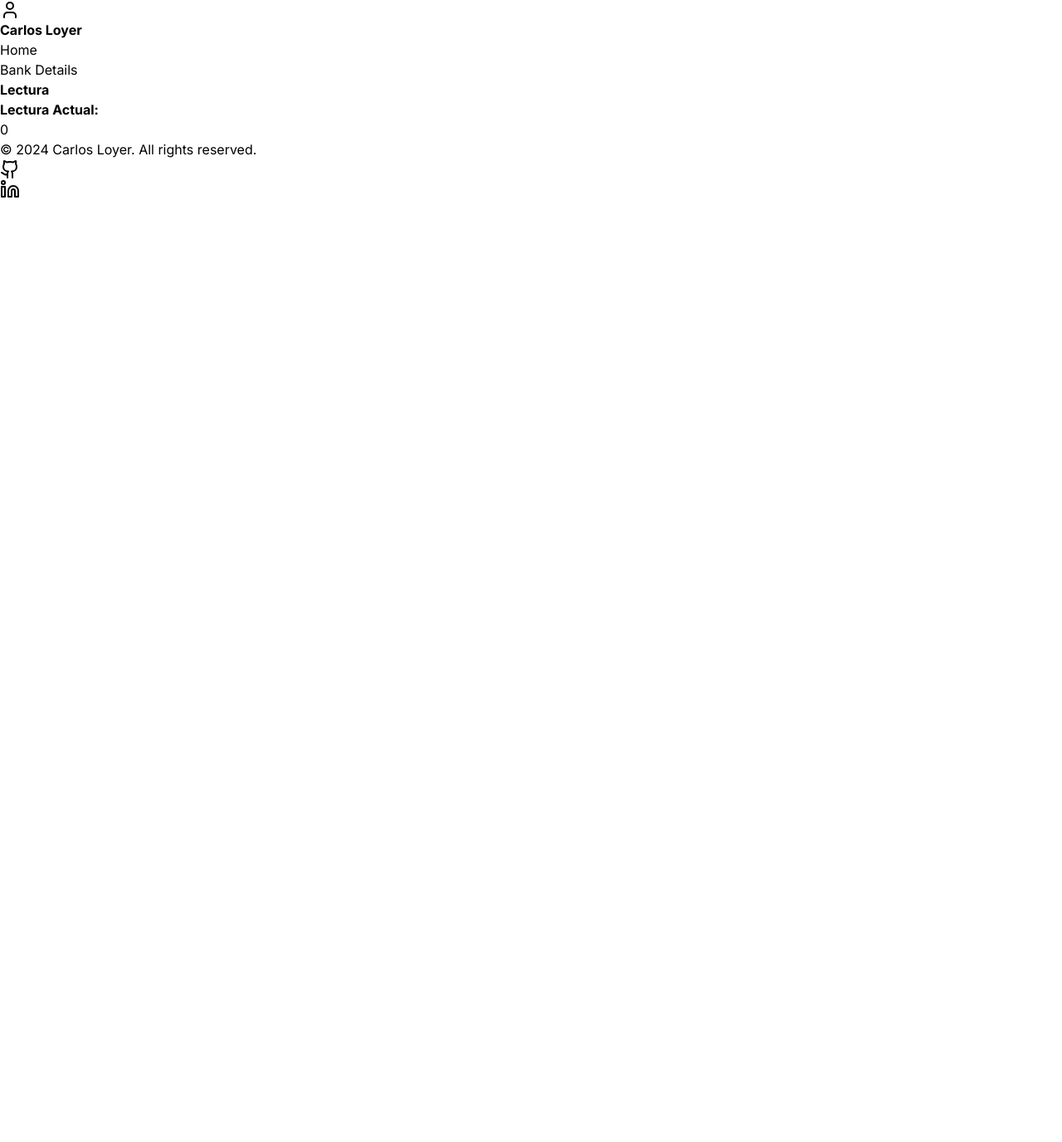
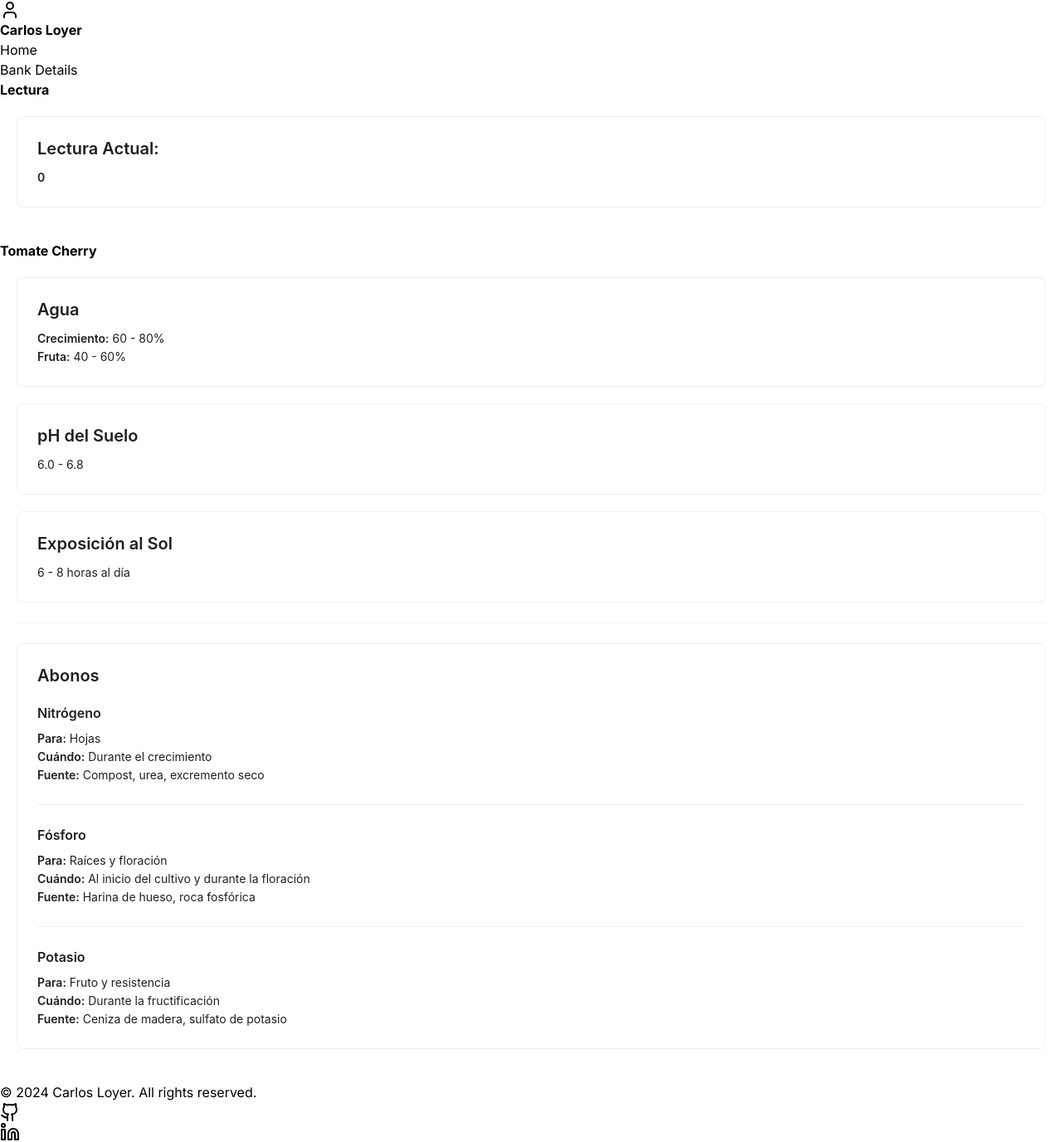
Before and after one commit to CarlosLoyer/CarlosLoyer.github.io, a React (Vite) app: page /read in a window 1280 px wide. Shown: the whole page at 83% size. Before the commit the page ends 800 px from the top, so only its background shows below. Built offline with nearby package versions, Linux system fonts and the light colour scheme; no server answers.

Commit message:
Add info page

```diff
--- a/package.json
+++ b/package.json
@@ -13,6 +13,7 @@
     "deploy": "gh-pages -d dist"
   },
   "dependencies": {
+    "antd": "^5.22.3",
     "lucide-react": "^0.344.0",
     "react": "^18.3.1",
     "react-dom": "^18.3.1",
--- a/src/components/ReadInputs.tsx
+++ b/src/components/ReadInputs.tsx
@@ -1,4 +1,8 @@
 import React from 'react';
+import { Card, Typography } from 'antd';
+import CherryTomato from './infoSections/CherryTomato';
+
+const { Title, Text } = Typography;
 
 interface ReadInputsProps {
   value: number | string; // Puedes ajustar el tipo según tus necesidades
@@ -9,10 +13,18 @@ const ReadInputs: React.FC<ReadInputsProps> = ({ value }) => {
     <section id="personal" className="mb-12">
       <h2 className="text-3xl font-bold mb-4 text-blue-400">Lectura</h2>
       <div className="bg-gray-800 p-6 rounded-lg shadow-lg">
+        <section style={{ padding: '20px' }}>
+          <Card style={{ marginBottom: '20px' }}>
+            <Title level={4}>Lectura Actual: </Title>
+            <ul>
+              <li><Text strong>{value}</Text></li>
+            </ul>
+          </Card>
+        </section>
         <div className="flex items-center mb-4">
-          <p><b>Lectura Actual: </b></p>
-          <p>{value}</p>
+          <h3 className="text-3xl font-bold mb-4 text-blue-400">Tomate Cherry</h3>
         </div>
+        <CherryTomato />
       </div>
     </section>
   );
--- /dev/null
+++ b/src/components/infoSections/CherryTomato.tsx
@@ -0,0 +1,56 @@
+import React from 'react';
+import { Card, Divider, Typography } from 'antd';
+
+const { Title, Text } = Typography;
+
+const TomatoCherryCare = () => (
+  <section style={{ padding: '20px' }}>
+    <Card style={{ marginBottom: '20px' }}>
+      <Title level={4}>Agua</Title>
+      <ul>
+        <li><Text strong>Crecimiento:</Text> 60 - 80%</li>
+        <li><Text strong>Fruta:</Text> 40 - 60%</li>
+      </ul>
+    </Card>
+
+    <Card style={{ marginBottom: '20px' }}>
+      <Title level={4}>pH del Suelo</Title>
+      <Text>6.0 - 6.8</Text>
+    </Card>
+
+    <Card style={{ marginBottom: '20px' }}>
+      <Title level={4}>Exposición al Sol</Title>
+      <Text>6 - 8 horas al día</Text>
+    </Card>
+
+    <Divider />
+
+    <Card style={{ marginBottom: '20px' }}>
+      <Title level={4}>Abonos</Title>
+      <Title level={5}>Nitrógeno</Title>
+      <ul>
+        <li><Text strong>Para:</Text> Hojas</li>
+        <li><Text strong>Cuándo:</Text> Durante el crecimiento</li>
+        <li><Text strong>Fuente:</Text> Compost, urea, excremento seco</li>
+      </ul>
+
+      <Divider />
+      <Title level={5}>Fósforo</Title>
+      <ul>
+        <li><Text strong>Para:</Text> Raíces y floración</li>
+        <li><Text strong>Cuándo:</Text> Al inicio del cultivo y durante la floración</li>
+        <li><Text strong>Fuente:</Text> Harina de hueso, roca fosfórica</li>
+      </ul>
+
+      <Divider />
+      <Title level={5}>Potasio</Title>
+      <ul>
+        <li><Text strong>Para:</Text> Fruto y resistencia</li>
+        <li><Text strong>Cuándo:</Text> Durante la fructificación</li>
+        <li><Text strong>Fuente:</Text> Ceniza de madera, sulfato de potasio</li>
+      </ul>
+    </Card>
+  </section>
+);
+
+export default TomatoCherryCare;
```
Also changed, not shown: 1 other file (tests, documents, lock files or other folders).
